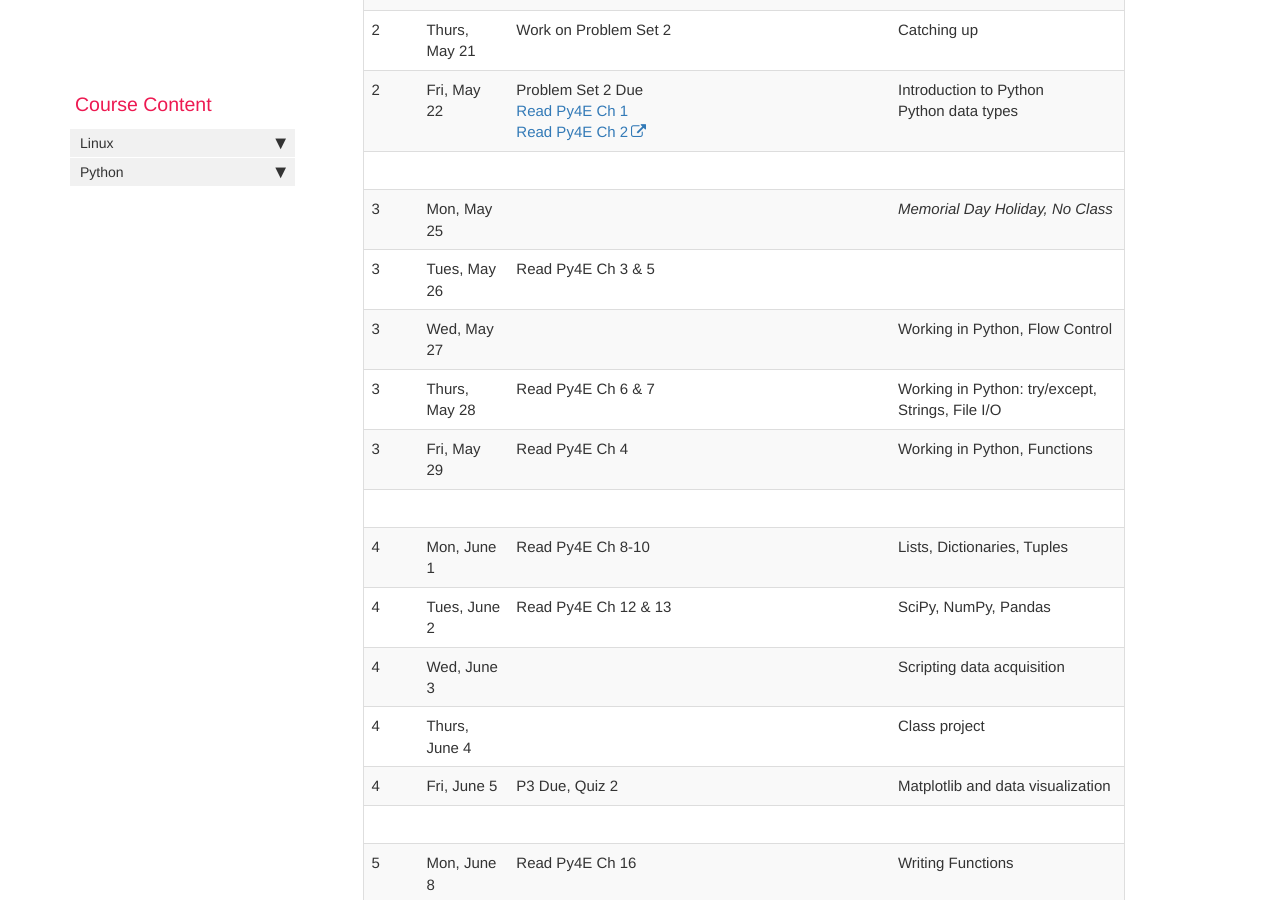
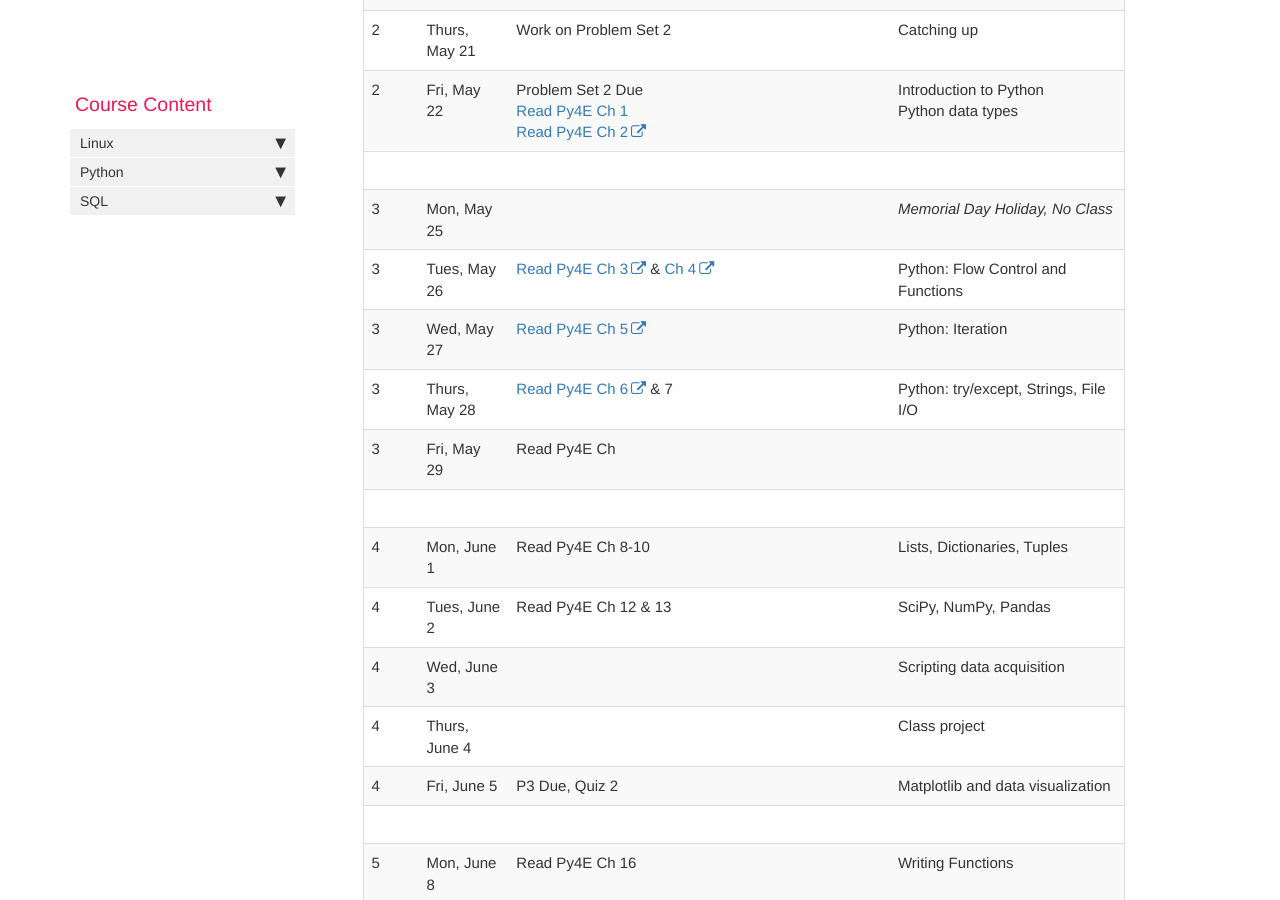
Before and after one commit to comptoolsres/comptoolsres.github.io, a Jekyll site: the page built from index.md, in a window 1280 px wide and 900 px high, scrolled down 3709 px. Built offline with Jekyll 4.4.1, drawn with Linux system fonts in a browser that asks for light colours; comment, search, counter and statistics services are not loaded.

Commit message:
Update date and add SQL to side nav

```diff
--- a/_data/sidebars/home_sidebar.yml
+++ b/_data/sidebars/home_sidebar.yml
@@ -58,3 +58,7 @@ entries:
         output: web
       - title: Py4e Ch 5 Iteration
         external_url: https://github.com/comptoolsres/Jupyter_content/blob/master/py4e_ch5_iteration.ipynb
+
+  - title: SQL
+    output: web
+    folderitems:
--- a/index.md
+++ b/index.md
@@ -109,10 +109,10 @@ Week | Date | Reading/Assignment |Topic |
 2 | Fri, May 22 | Problem Set 2 Due<br> [Read Py4E Ch 1](py4e_reading_notes_1.md) <br> [Read Py4E Ch 2](https://github.com/comptoolsres/Jupyter_content/blob/master/py4e_varaibles_and_types.ipynb)|Introduction to Python <br>Python data types
 |||
 3 | Mon, May 25 || *Memorial Day Holiday, No Class*
-3 | Tues, May 26 |Read Py4E Ch 3 & 5|
-3 | Wed, May 27 | |Working in Python, Flow Control
-3 | Thurs, May 28 |Read Py4E Ch 6 & 7| Working in Python: try/except, Strings, File I/O
-3 | Fri, May 29 | Read Py4E Ch 4| Working in Python, Functions
+3 | Tues, May 26 |[Read Py4E Ch 3](https://github.com/comptoolsres/Jupyter_content/blob/master/py4e_ch3_flow_control.ipynb) & [Ch 4](https://github.com/comptoolsres/Jupyter_content/blob/master/py4e_ch4_functions.ipynb)| Python: Flow Control and Functions
+3 | Wed, May 27 | [Read Py4E Ch 5](https://github.com/comptoolsres/Jupyter_content/blob/master/py4e_ch5_iteration.ipynb)| Python: Iteration
+3 | Thurs, May 28 |[Read Py4E Ch 6](https://github.com/comptoolsres/Jupyter_content/blob/master/py4e_ch6_strings.ipynb) & 7|Python: try/except, Strings, File I/O
+3 | Fri, May 29 | Read Py4E Ch|
 |||
 4 | Mon, June 1 | Read Py4E Ch 8-10 | Lists, Dictionaries, Tuples
 4 | Tues, June 2 | Read Py4E Ch 12 & 13 | SciPy, NumPy, Pandas
```
